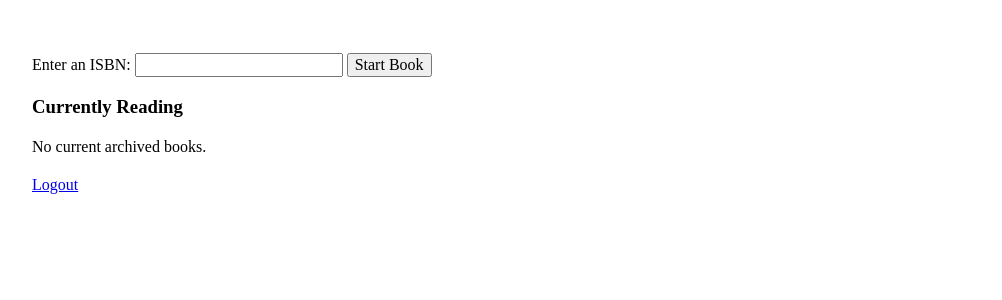
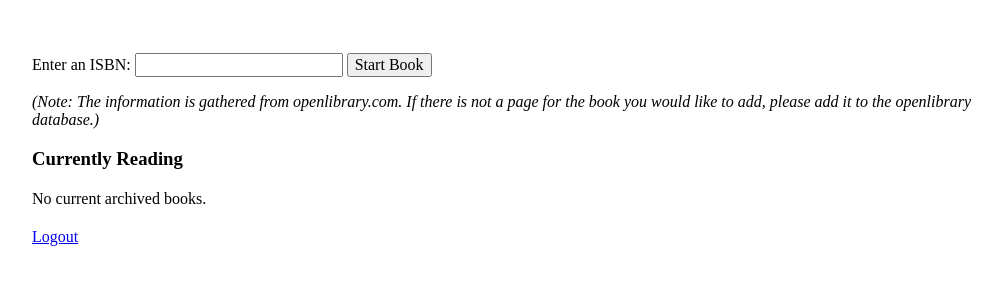
Before and after one commit to onthestairs/booklog, a Django app: page /brooks/ in a window 1280 px wide. Shown: the part 85-385 px from the top of the page, without its empty margins (128-1130 px from the left). Run offline with Django 3.2, Linux system fonts and the light colour scheme; the visitor is signed in with stand-in values (Sample User, id 1); data that the repository does not hold is empty; some libraries are stand-ins or nearby versions; some web fonts are replaced.

Commit message:
added message about the connection with openlibary

```diff
--- a/booklog/templates/brooks.html
+++ b/booklog/templates/brooks.html
@@ -11,6 +11,7 @@
 	<input type="submit" value="Start Book" />
 	<input type="hidden" name="next" value="{{ next }}" />
 	</form>
+	<em>(Note: The information is gathered from openlibrary.com. If there is not a page for the book you would like to add, please add it to the openlibrary database.)</em>
 </div>
 
 <div class="booklist_holder">
```
